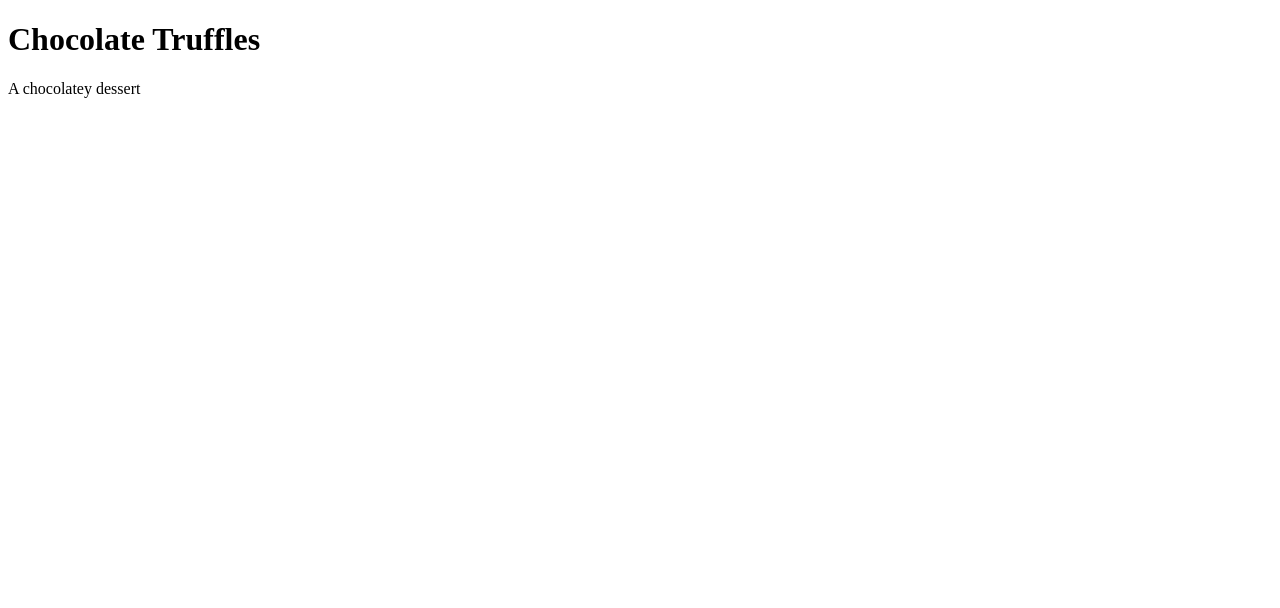
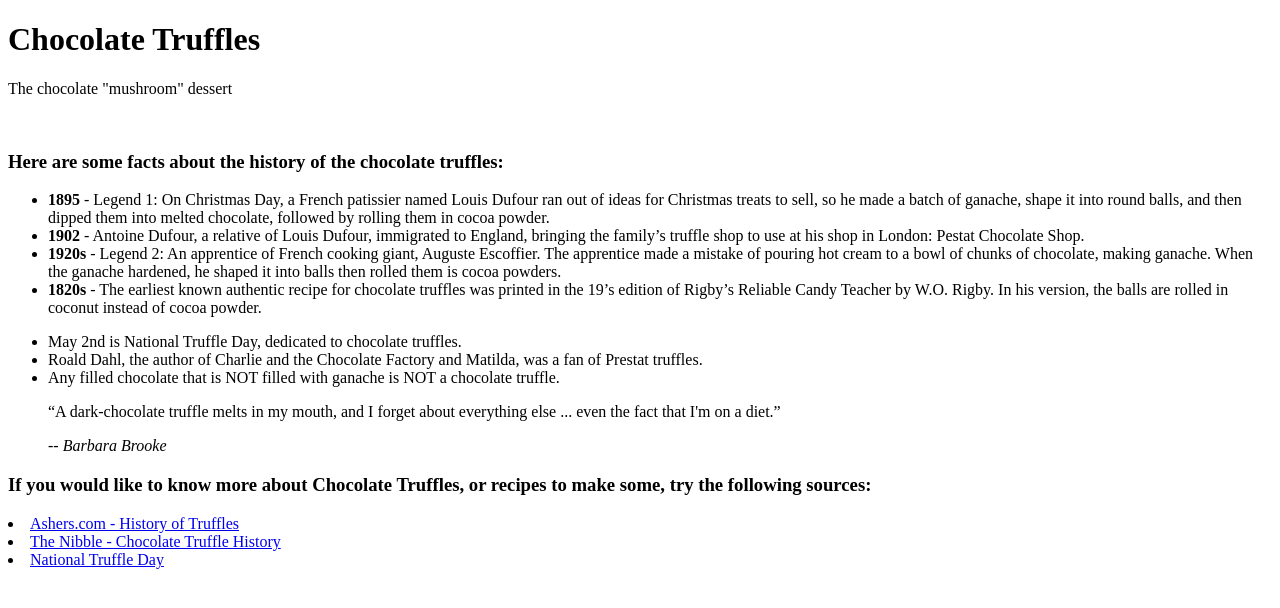
Before and after one commit to adesuwa-osagie/chocolate-truffles, a plain HTML site: page index.html in a window 1280 px wide. Drawn offline with Linux system fonts and the light colour scheme.

Commit message:
Added facts and quote

```diff
--- a/index.html
+++ b/index.html
@@ -4,18 +4,53 @@
     <meta charset="UTF-8">
     <meta http-equiv="X-UA-Compatible" content="IE=edge">
     <meta name="viewport" content="width=device-width, initial-scale=1.0">
+    <script src="https://kit.fontawesome.com/7dc5aac678.js" crossorigin="anonymous"></script>
     <link rel="stylesheet" href="style.css">
-    <title>Document</title>
+    <title>Chocolate Truffles</title>
 </head>
 <body>
     <main id="main">
         <h1 id="title">Chocolate Truffles</h1>
-        <p>A chocolatey dessert</p>
+        <p>The chocolate "mushroom" dessert</p>
         <figure id="img-div">
             <img src="" alt="" id="image">
+            <figcaption id="img-caption"></figcaption>
         </figure>
+        <section id="tribute-info">
+            <h3 id="headline">Here are some facts about the history of the chocolate
+                truffles:</h3>
+            <ul>
+                <li><strong>1895</strong> - Legend 1: On Christmas Day, a French patissier named Louis Dufour ran out of ideas for Christmas treats to sell, so he made a batch of ganache,
+                    shape it into round balls, and then dipped them into melted chocolate, followed by rolling them in cocoa powder.</li>
+                <li><strong>1902</strong> - Antoine Dufour, a relative of Louis Dufour, immigrated to England, bringing the family’s truffle shop to use at his shop in London: Pestat Chocolate Shop.</li>
+                <li><strong>1920s</strong> - Legend 2: An apprentice of French cooking giant, Auguste Escoffier. The apprentice made a mistake of pouring hot cream to a bowl of chunks of chocolate, making ganache.
+                    When the ganache hardened, he shaped it into balls then rolled them is cocoa powders. </li>
+                <li><strong>1820s</strong> - The earliest known authentic recipe for chocolate truffles was printed in the 19’s edition of Rigby’s Reliable Candy Teacher by W.O. Rigby.
+                    In his version, the balls are rolled in coconut instead of cocoa powder. </li>
+            </ul>
+        </section>
 
-        <figcaption id="img-caption"></figcaption>
+        <section id="fun-facts">
+            <ul>
+                <li>May 2nd is National Truffle Day, dedicated to chocolate truffles.</li>
+                <li>Roald Dahl, the author of <span class="book-title">Charlie and the Chocolate Factory</span> and <span class="book-title">Matilda</span>, was a fan of Prestat truffles.</li>
+                <li>Any filled chocolate that is NOT filled with ganache is NOT a chocolate truffle. </li>
+            </ul>
+        </section>
+
+        <blockquote cite="http://www.morefamousquotes.com/topics/chocolate-truffle-quotes/">
+            <p>“A dark-chocolate truffle melts in my mouth,
+            and I forget about everything else ... even the fact that I'm on a diet.”</p>
+            <cite>-- Barbara Brooke</cite>
+        </blockquote>
+        <h3>
+            If you would like to know more about Chocolate Truffles,
+            or recipes to make some, try the following sources:
+        </h3>
+
+        <li><a href="https://www.ashers.com/history-of-chocolate-truffles/" id="tribute-link">Ashers.com - History of Truffles</a></li>
+        <li><a href="https://www.thenibble.com/reviews/main/chocolate/chocolate-truffle-history.asp#history" id="tribute-link">The Nibble - Chocolate Truffle History</a></li>
+        <li><a href="https://southfloridareporter.com/today-national-truffle-day/?print=print" id="tribute-link">National Truffle Day</a></li>
 
     </main>
 
```
